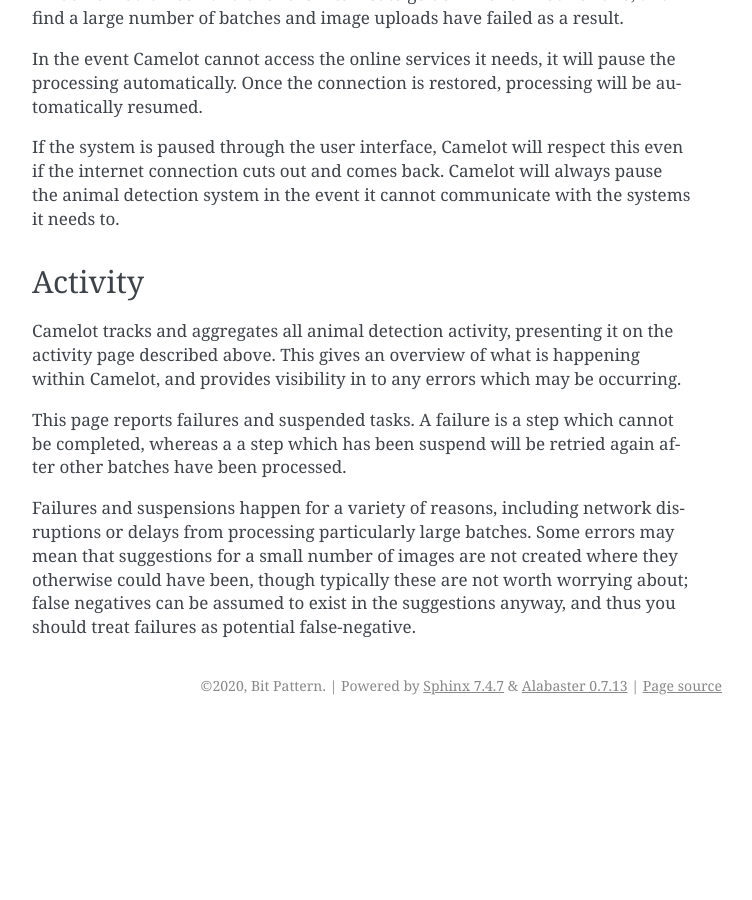
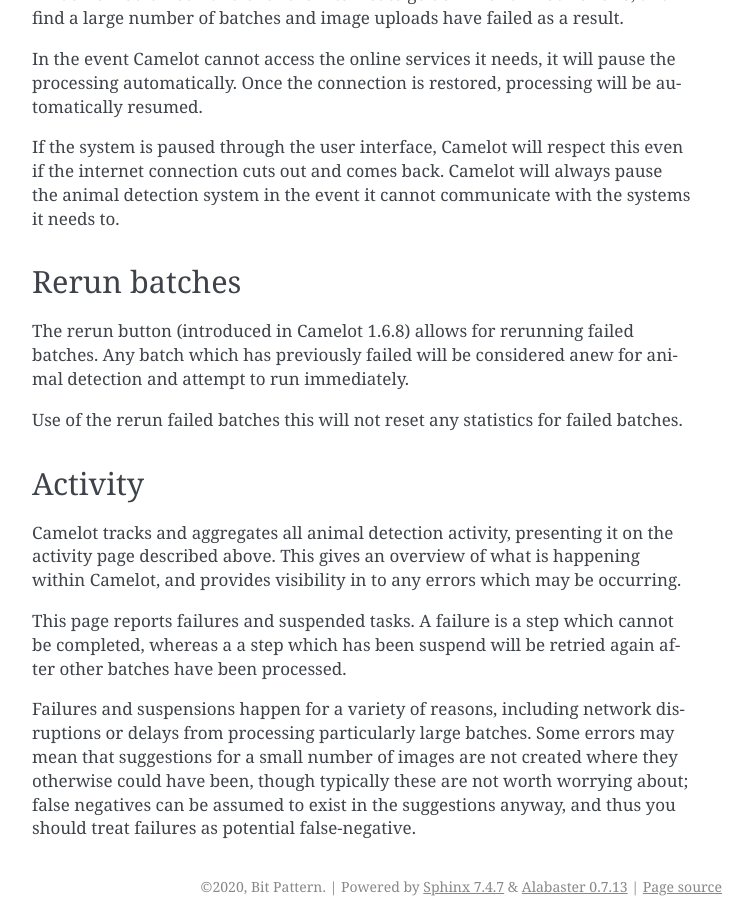
Before and after one commit to heidihendry/camelot, a Sphinx documentation site: the page built from doc/detector.rst, in a window 1280 px wide and 900 px high, scrolled down 4277 px. Shown: the whole window, without its empty margins (388-1140 px from the left). Built offline with Sphinx 7.4.7, drawn with Linux system fonts in a browser that asks for light colours; before the commit the page ends 5002 px from its top, so only the background shows below that.

Commit message:
Add docs around the rerun button

```diff
--- a/doc/detector.rst
+++ b/doc/detector.rst
@@ -143,6 +143,16 @@ even if the internet connection cuts out and comes back. Camelot will always
 pause the animal detection system in the event it cannot communicate with the
 systems it needs to.
 
+Rerun batches
+~~~~~~~~~~~~~
+
+The rerun button (introduced in Camelot 1.6.8) allows for rerunning failed
+batches.  Any batch which has previously failed will be considered anew for
+animal detection and attempt to run immediately.
+
+Use of the rerun failed batches this will not reset any statistics for failed
+batches.
+
 Activity
 ~~~~~~~~
 
```
